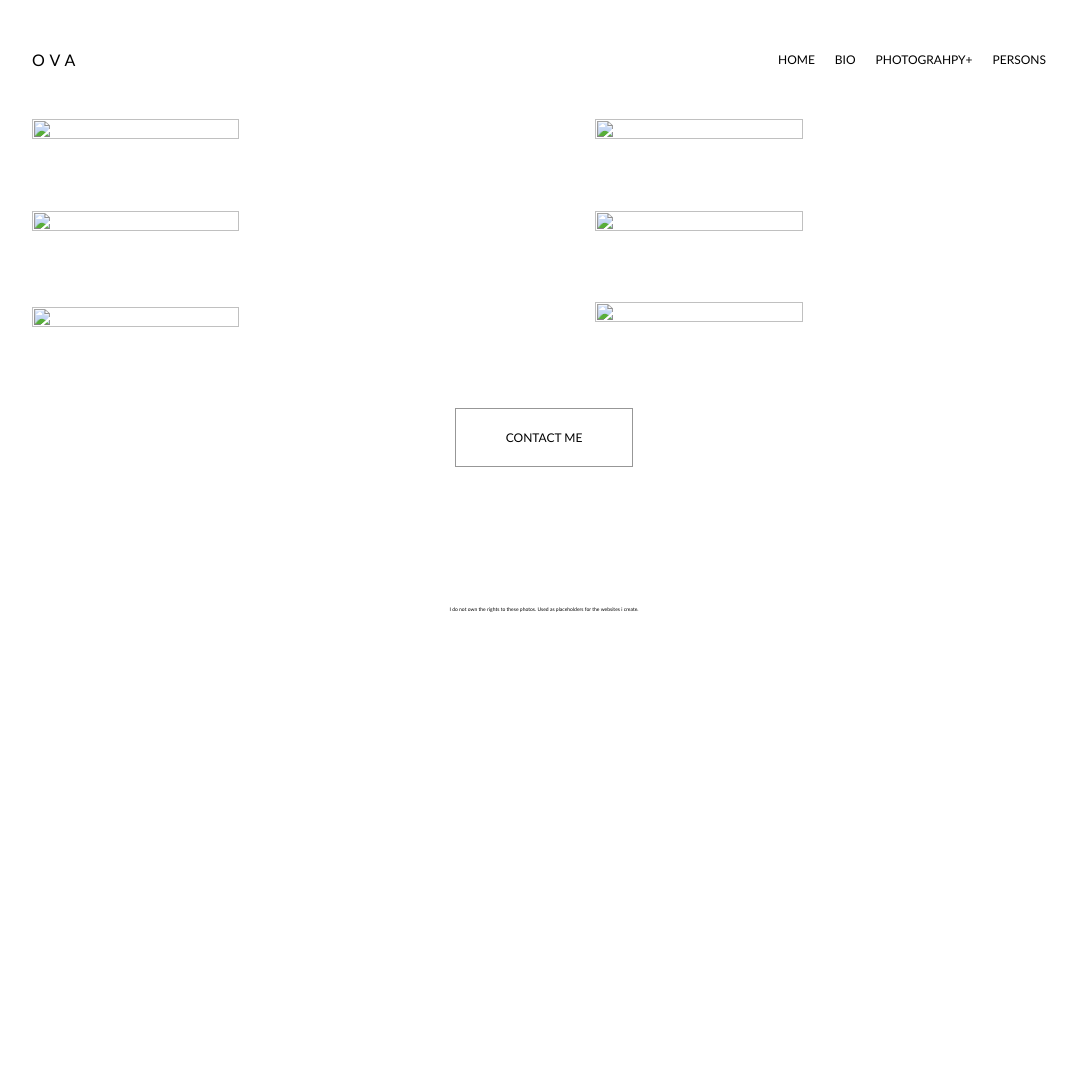
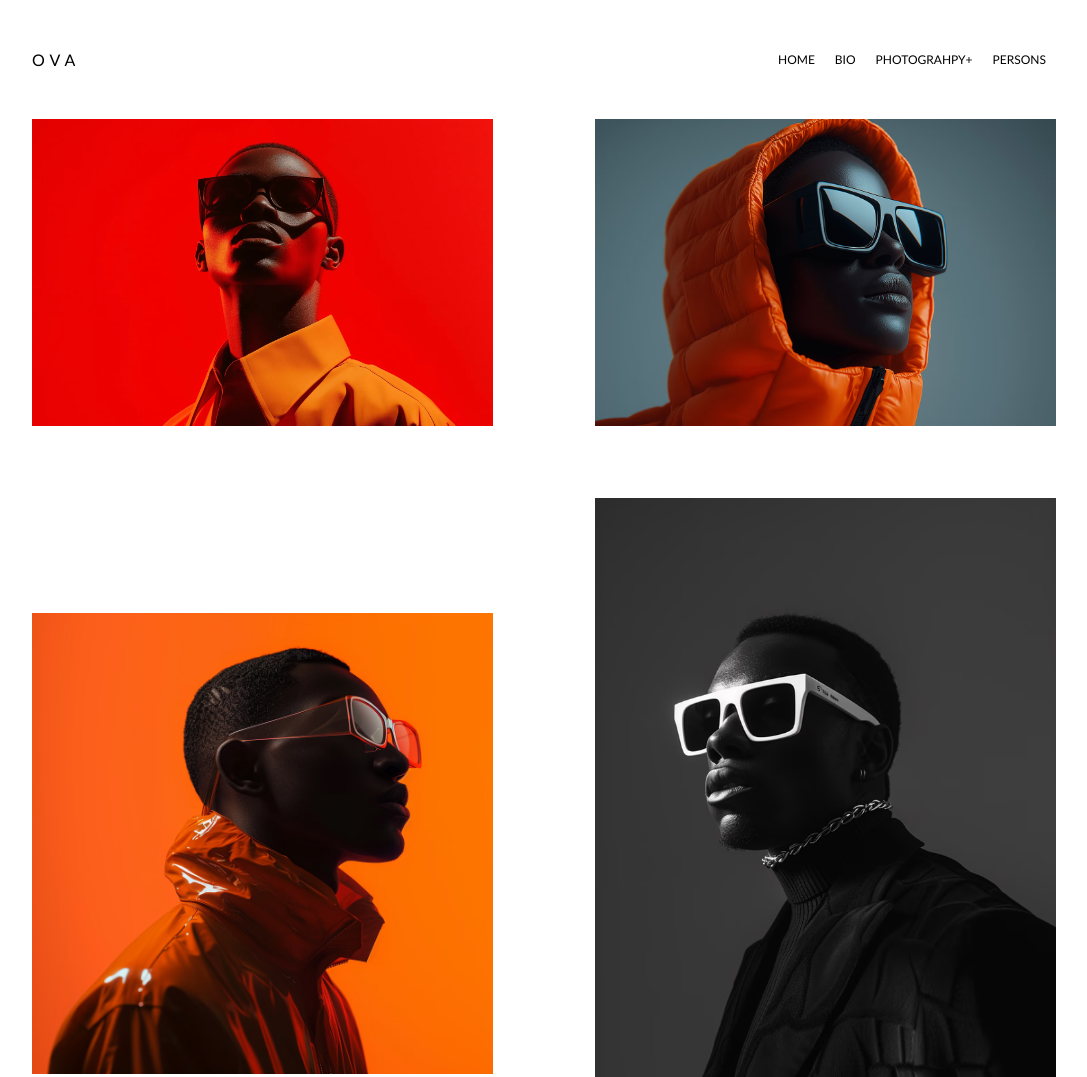
Before and after one commit to npexamplesite/npexamplesite, a plain HTML site: page index.html in a window 1280 px wide. Shown: the top 1077 px of the page, without its empty margins (96-1183 px from the left). Before the commit the page ends 800 px from the top, so only its background shows below. Drawn offline with Linux system fonts and the light colour scheme.

Commit message:
Update index.html

```diff
--- a/index.html
+++ b/index.html
@@ -17,25 +17,25 @@
     </nav>
     <div class="container">
         <section>
-            <img src="/photos/replac.avif" alt="">
-            <img src="/photos/2.avif" alt="">
+            <img src="replac.avif" alt="">
+            <img src="2.avif" alt="">
         </section>
         <section>
-            <img src="/photos/3.avif" alt="">
-            <img src="/photos/4.avif" alt="">
+            <img src="3.avif" alt="">
+            <img src="4.avif" alt="">
         </section>
         <section>
-            <img src="/photos/5.avif" alt="">
-            <img style = "margin-bottom: 1%;" src="/photos/6.avif" alt="">
+            <img src="5.avif" alt="">
+            <img style = "margin-bottom: 1%;" src="6.avif" alt="">
         </section>
     </div>
     <div class="contact">
         <button>Contact Me</button>
         <div class="socials">
-            <a href="#"><img src="/icons/linkedin.png" alt=""></a>
-            <a href="#"><img src="/icons/instagram.png" alt=""></a>
-            <a href="#"><img src="/icons/twitter.png" alt=""></a>
-            <a href="#"><img src="/icons/facebook.png" alt=""></a>
+            <a href="#"><img src="linkedin.png" alt=""></a>
+            <a href="#"><img src="instagram.png" alt=""></a>
+            <a href="#"><img src="twitter.png" alt=""></a>
+            <a href="#"><img src="facebook.png" alt=""></a>
         </div>
     </div>
     <!--<footer>Powered by Nasir Ponder</footer>-->
```
